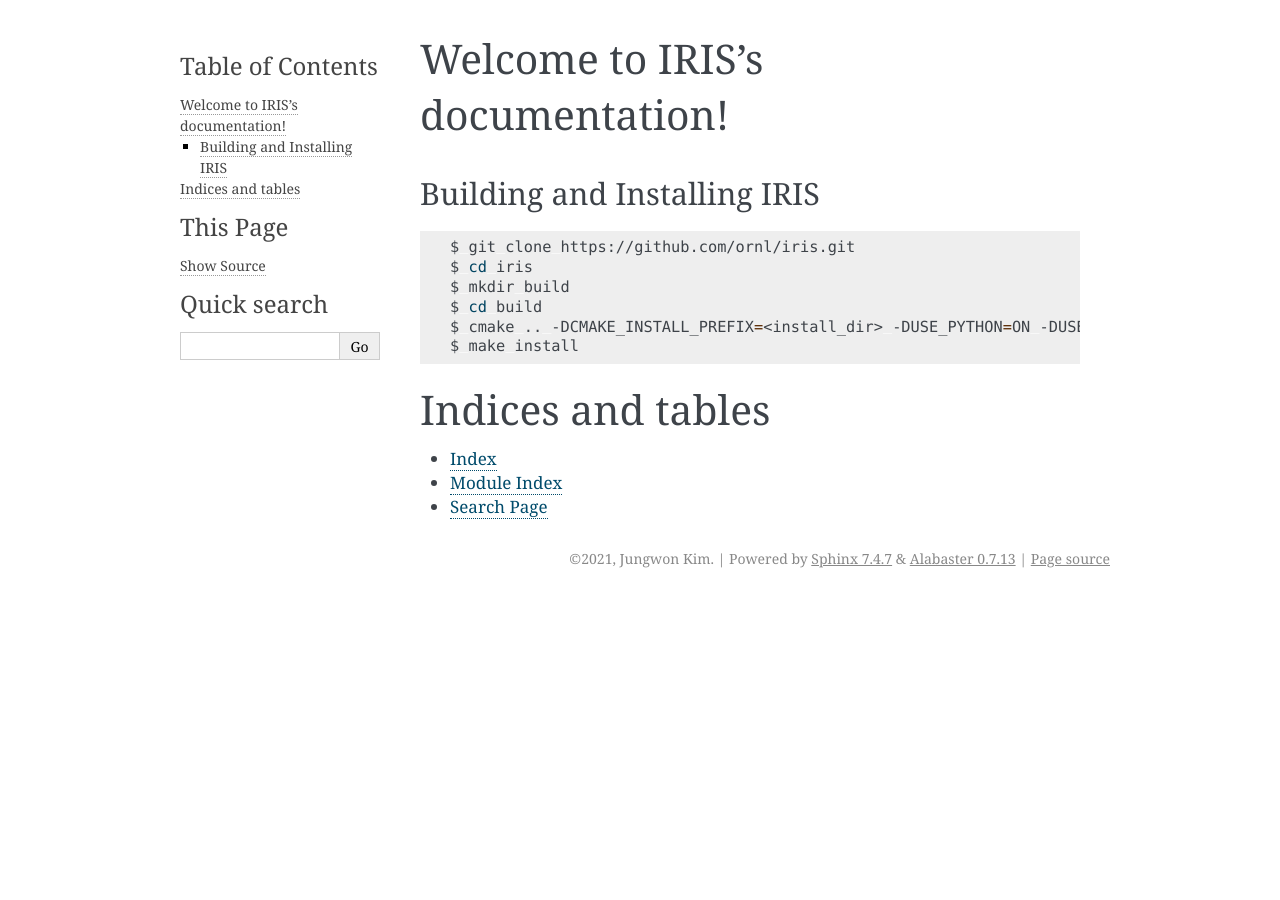
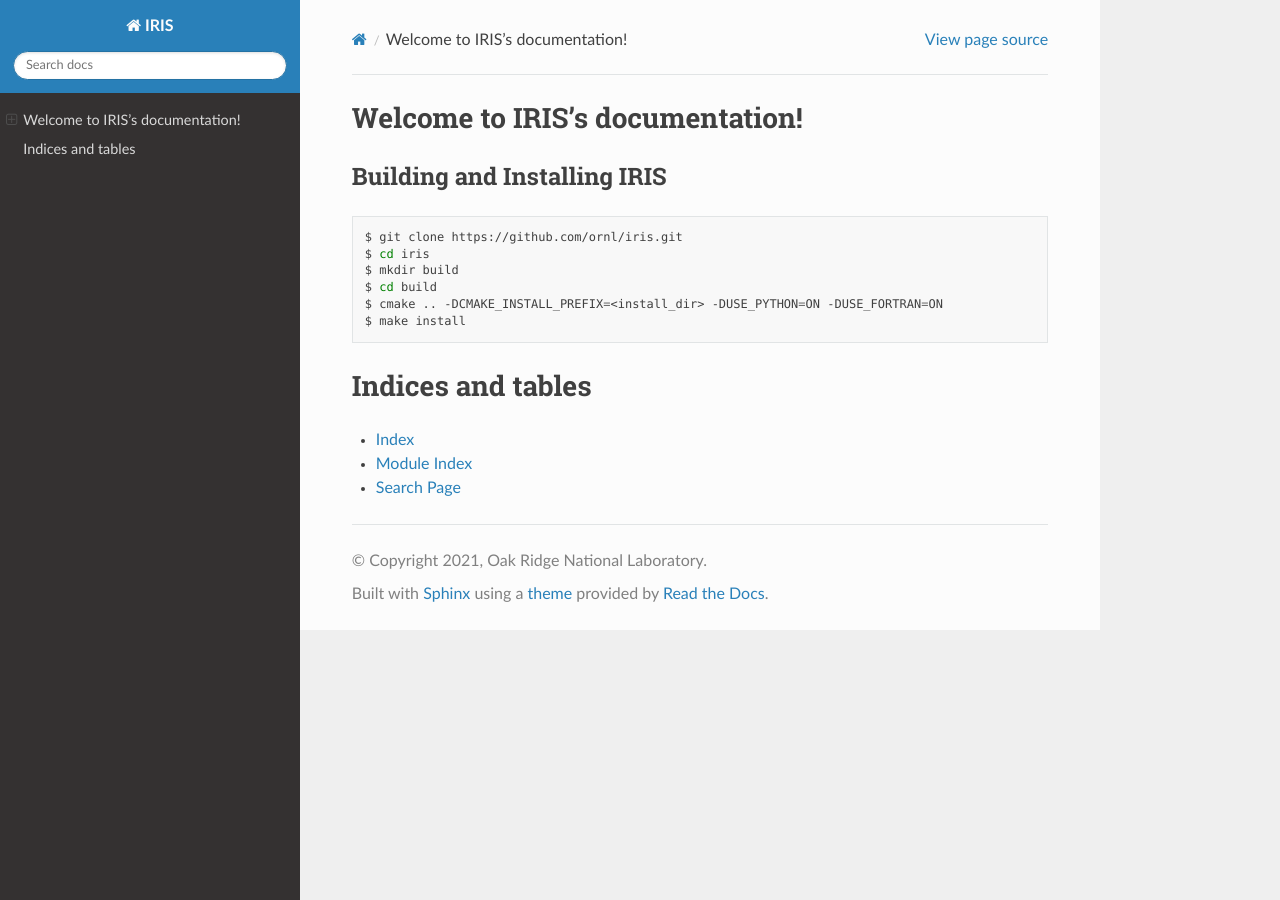
Before and after one commit to jungwonkim/iris-docs2, a Sphinx documentation site: the page built from docs/index.rst, in a window 1280 px wide. Built offline with Sphinx 7.4.7 and the Read the Docs theme 2.0.0, drawn with Linux system fonts in a browser that asks for light colours.

Commit message:
sphinx-rtd-theme

```diff
--- a/docs/conf.py
+++ b/docs/conf.py
@@ -13,12 +13,13 @@
 # import os
 # import sys
 # sys.path.insert(0, os.path.abspath('.'))
+import sphinx_rtd_theme
 
 
 # -- Project information -----------------------------------------------------
 
 project = 'IRIS'
-copyright = '2021, Jungwon Kim'
+copyright = '2021, Oak Ridge National Laboratory'
 author = 'Jungwon Kim'
 
 
@@ -28,6 +29,7 @@ author = 'Jungwon Kim'
 # extensions coming with Sphinx (named 'sphinx.ext.*') or your custom
 # ones.
 extensions = [
+            "sphinx_rtd_theme",
 ]
 
 # Add any paths that contain templates here, relative to this directory.
@@ -44,7 +46,8 @@ exclude_patterns = ['_build', 'Thumbs.db', '.DS_Store']
 # The theme to use for HTML and HTML Help pages.  See the documentation for
 # a list of builtin themes.
 #
-html_theme = 'alabaster'
+#html_theme = 'alabaster'
+html_theme = 'sphinx_rtd_theme'
 
 # Add any paths that contain custom static files (such as style sheets) here,
 # relative to this directory. They are copied after the builtin static files,
```
